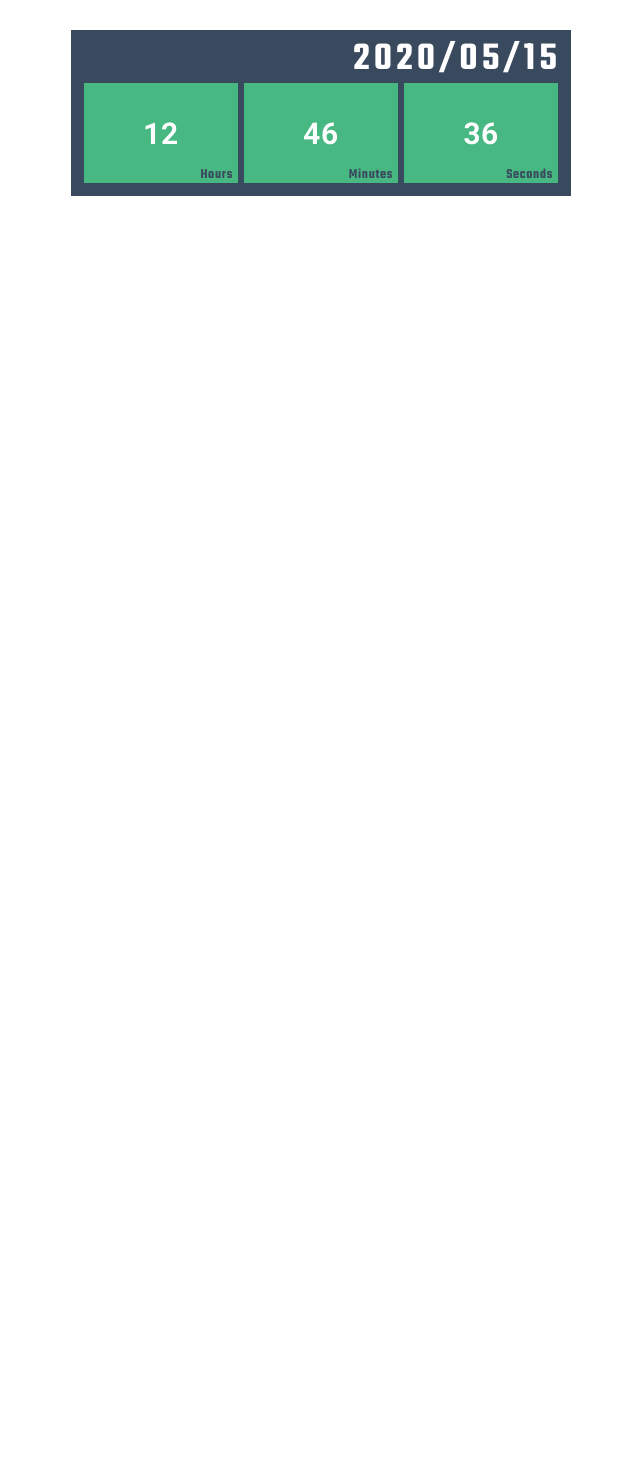
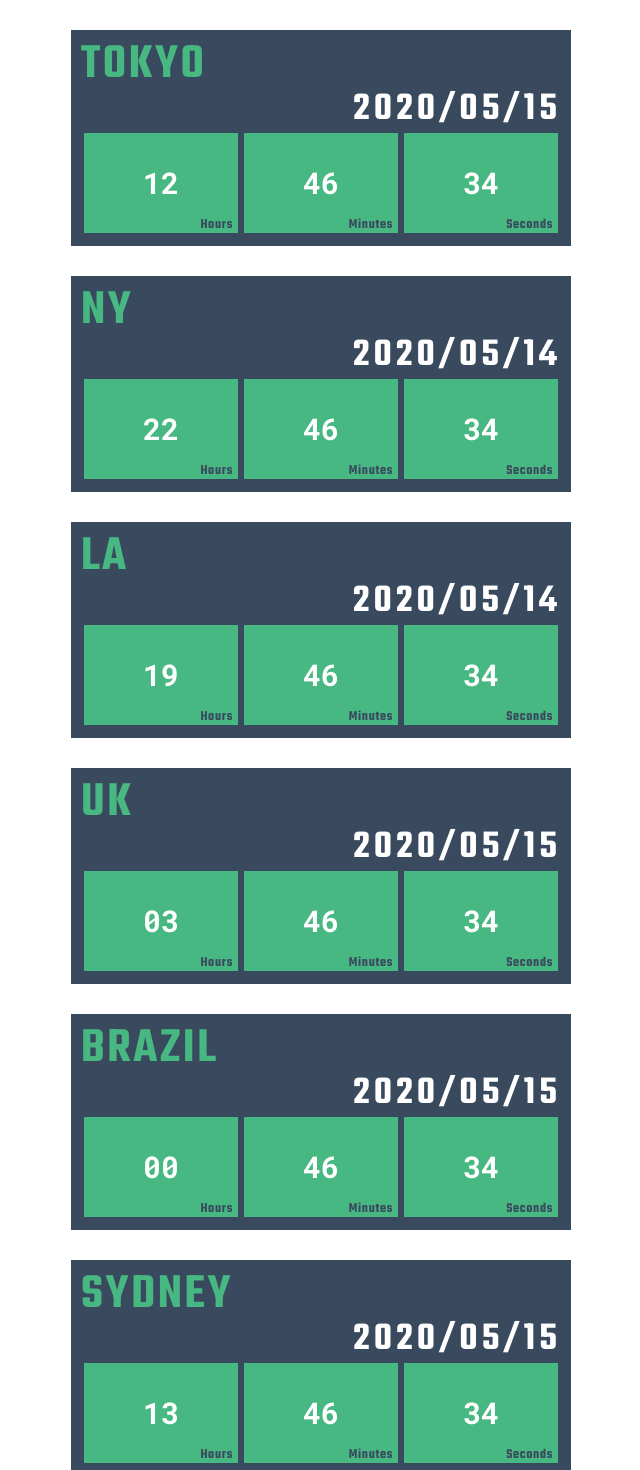
Before and after one commit to kngy0306/VueClock, a Vue app: page / in a window 1280 px wide. Shown: the top 1470 px of the page, without its empty margins (319-959 px from the left). Before the commit the page ends 800 px from the top, so only its background shows below. Built offline with nearby package versions, Linux system fonts and the light colour scheme.

Commit message:
add some cities

```diff
--- a/src/App.vue
+++ b/src/App.vue
@@ -1,6 +1,13 @@
 <template>
   <div>
-    <Clock class="clock" />
+    <Clock class="clock" location="TOKYO" :diff="0" />
+    <Clock class="clock" location="NY" :diff="-14" />
+    <Clock class="clock" location="LA" :diff="-17" />
+    <Clock class="clock" location="UK" :diff="-9" />
+    <Clock class="clock" location="BRAZIL" :diff="-12" />
+    <Clock class="clock" location="SYDNEY" :diff="1" />
+    <Clock class="clock" location="DUBAI" :diff="-5" />
+    <Clock class="clock" location="JOHANNESBURG" :diff="-7" />
   </div>
 </template>
 
--- a/src/components/Clock.vue
+++ b/src/components/Clock.vue
@@ -1,6 +1,7 @@
 <template>
   <div>
     <div class="container">
+      <p class="location">{{ location }}</p>
       <p class="date">{{ year }}/{{ month }}/{{ day }}</p>
       <div class="time">
         <p class="time-item hours">{{ hours }}</p>
@@ -20,6 +21,11 @@
 };
 
 export default {
+  props: [
+    // props 親コンポーネントから値を受け取る
+    "location",
+    "diff"
+  ],
   data() {
     return {
       date: new Date()
@@ -52,6 +58,7 @@
   methods: {
     setDate() {
       this.date = new Date();
+      this.date.setHours(this.date.getHours() + this.diff);
     }
   }
 };
@@ -61,6 +68,14 @@
 .container {
   background-color: #3a4a5e;
   padding: 2%;
+}
+
+.location {
+  color: #48b883;
+  font-family: "Teko", sans-serif;
+  font-size: 5rem;
+  letter-spacing: 0.05em;
+  line-height: 1;
 }
 
 .date {
```
